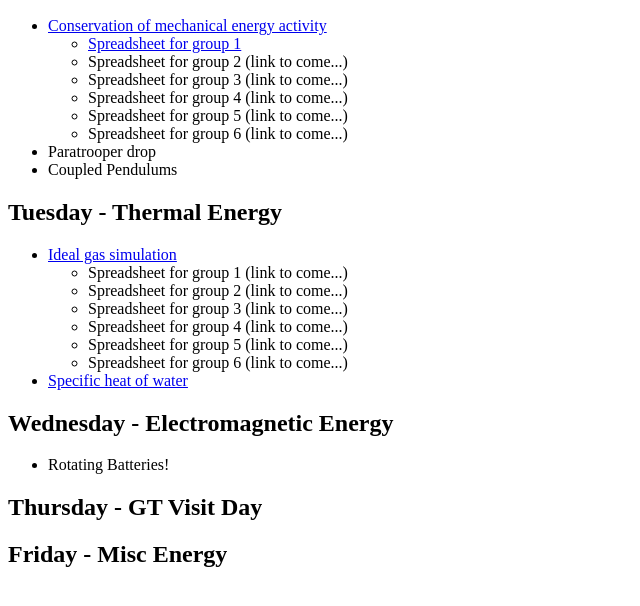
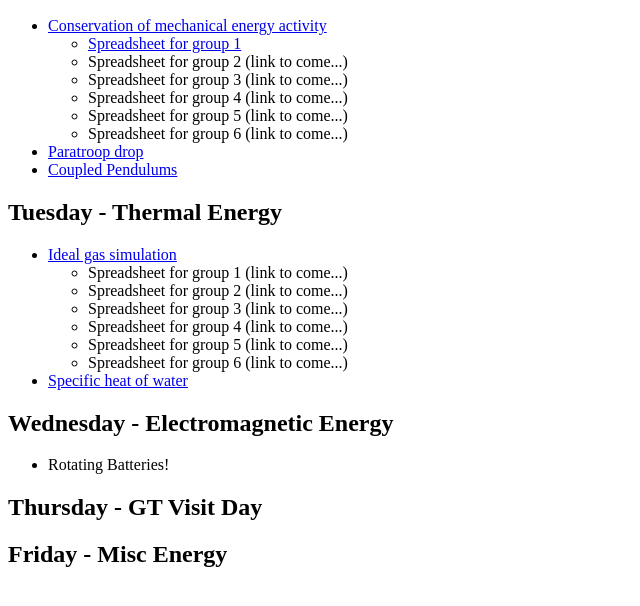
Before and after one commit to oliverpierson/oliverpierson.github.io, a plain HTML site: page index.html in a window 1280 px wide. Shown: the part 110-716 px from the top of the page, without its empty margins (0-640 px from the left). Drawn offline with Linux system fonts and the light colour scheme.

Commit message:
added paratroop and pendulum pdf and links.

```diff
--- a/index.html
+++ b/index.html
@@ -19,8 +19,8 @@
                 <li>Spreadsheet for group 5 (link to come...)</li>
                 <li>Spreadsheet for group 6 (link to come...)</li>
             </ul>
-            <li>Paratrooper drop</li>
-            <li>Coupled Pendulums</li>
+            <li><a href="./ParatroopDropActivity.pdf">Paratroop drop</a></li>
+            <li><a href="PendulumActivity.pdf">Coupled Pendulums</a></li>
         </ul>
         <h2>Tuesday - Thermal Energy</h2>
         <ul>
```
Also changed, not shown: 2 other files.
